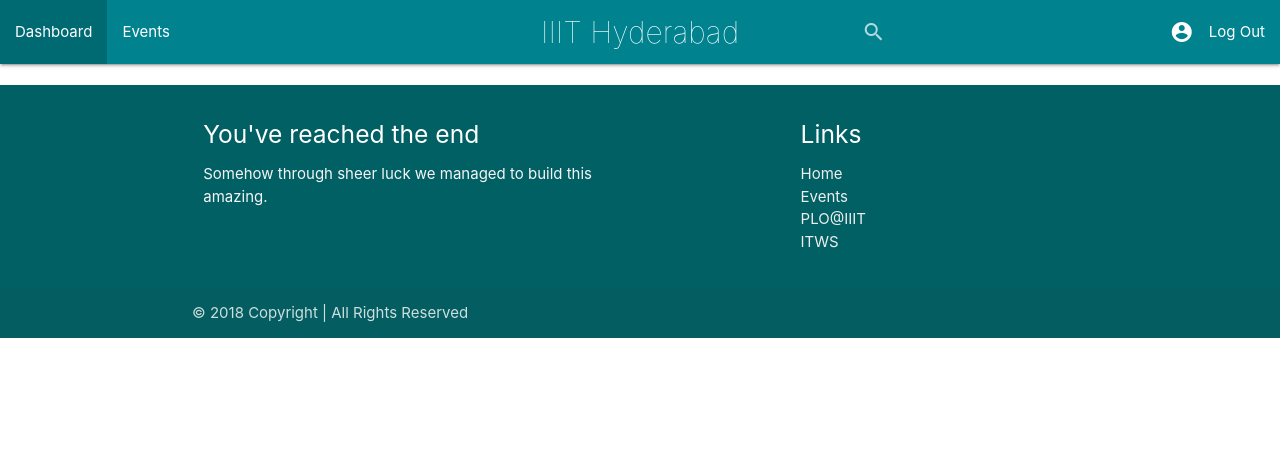
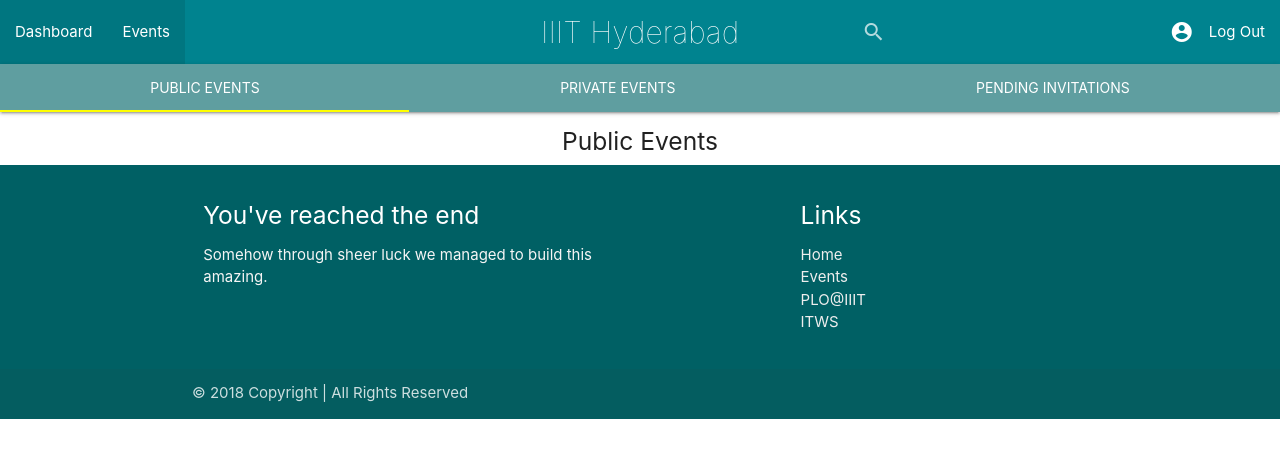
Before and after one commit to RohanChacko/Public-Arena-Booking-Web-App, a Flask app: a page that uses app/templates/base.html in a window 1280 px wide. Shown: the top 458 px of the page. Run offline with Flask 2, Linux system fonts and the light colour scheme; a user stored in the database is signed in; data comes from the database, SQL or seed files in the repository; both versions use the stored data as it was after the commit; data that the repository does not hold is empty; parts of the project's set-up code (start-up, migrations or seed data) failed here and were passed over; some libraries are stand-ins or nearby versions.

Commit message:
Added front end functionalities for events page,invitation page, search bar(post request with enter key), modified the 1st stage of booking form

```diff
--- a/app/templates/base.html
+++ b/app/templates/base.html
@@ -25,8 +25,13 @@
         {% if current_user.is_anonymous %}
         <li class="active"><a href="#">Home</a></li>
         {% else %}
-        <li class="active"><a href="{{ url_for('user', username=current_user.username) }}">Dashboard</a></li>
-        <li><a href="{{ url_for('events', username=current_user.username) }}">Events</a></li>
+          {% if request.path ==  "/user/"+current_user.username %}
+            <li class="active"><a href="{{ url_for('user', username=current_user.username) }}">Dashboard</a></li>
+            <li><a href="{{ url_for('events', username=current_user.username) }}">Events</a></li>
+          {% else %}
+            <li><a href="{{ url_for('user', username=current_user.username) }}">Dashboard</a></li>
+            <li class ="active"><a href="{{ url_for('events', username=current_user.username) }}">Events</a></li>
+          {% endif %}
         {% endif %}
     </ul>
 
@@ -132,7 +137,7 @@
         <!--End of overlay-->
         {% else %}
           <li>
-            <form>
+            <form action="" method="post">
             <div class="input-field">
               <input id="search" type="search" required>
               <label class="label-icon" for="search"><i class="material-icons">search</i></label>
--- a/app/templates/events.html
+++ b/app/templates/events.html
@@ -1,23 +1,115 @@
 {% extends "base.html" %} {% block content0 %}
 
-<div class="container">
+<ul class="tabs tabs-fixed-width tab-demo z-depth-1" style="background-color:cadetblue;">
+  <li class="tab"><a href="#PublicEvents" class="active" style="color:white;">Public Events</a></li>
+  <li class="tab"><a href="#PrivateEvents" style="color:white;">Private Events</a></li>
+  <li class="tab"><a href="#Pending" style="color:white;">Pending Invitations</a></li>
+</ul>
+<!--Public Events-->
+<div class="container" id="PublicEvents">
+
+<h5 class="center-align"> Public Events</h5>
+{% for event in range(events_list|length) %}
+  {% if event%2 == 0 %}
   <div class="row">
+    {% endif %}
+    <div class="col s12 m6">
+      <div id="{{ events_list[event].id }}" class="card hoverable blue-grey darken-1">
+        <a href = "#">
+          <div class="card-content white-text">
+            <span class="card-title">{{ events_list[event].name }}</span>
+              <p>Event type: {{ events_list[event].type }} <br> Venue type: {{ events_list[event].venue }} <br> Date: {{events_list[event].date}} <br> Start time: {{ events_list[event].start_time }} <br> End time: {{ events_list[event].end_time }}
+              </p>
 
-    <div class="col s12 m6">
-      {% for event in events_list %}
-      <div id="{{ event.id }}" class="card hoverable blue-grey darken-1">
-        <div class="card-content white-text">
-          <span class="card-title">{{ event.name }}</span>
-          <p>Event type: {{ event.type }} <br> Venue type: {{ event.venue }} <br> Date: {{event.date}} <br> Start time: {{ event.start_time }} <br> End time: {{ event.end_time }}
-          </p>
-        </div>
+          </div>
+        </a>
+        <!-- if event.creator == current_user.username -->
         <div class="card-action">
-          <a href="{{ url_for('invite', username=current_user.username, event_id=event.id) }}">Invite People</a>
+            <a href="{{ url_for('events',username=current_user.username)}}" class="left-align">Delete</a>
+        <!-- endif -->
         </div>
       </div>
-      {% endfor %}
     </div>
-  </div>
+    {% if event%2 == 1 or event == (events_list|length - 1) %}
+    </div>
+    {% endif %}
+  {% endfor %}
 </div>
 
+
+<!--Private Events-->
+<div class="container" id="PrivateEvents">
+
+<h5 class="center-align"> Private Events</h5>
+{% for event in range(events_list|length) %}
+  {% if event%2 == 0 %}
+  <div class="row">
+    {% endif %}
+    <div class="col s12 m6">
+      <div id="{{ events_list[event].id }}" class="card hoverable blue-grey darken-1">
+        <a href = "#">
+          <div class="card-content white-text">
+            <span class="card-title">{{ events_list[event].name }}</span>
+              <p>Event type: {{ events_list[event].type }} <br> Venue type: {{ events_list[event].venue }} <br> Date: {{events_list[event].date}} <br> Start time: {{ events_list[event].start_time }} <br> End time: {{ events_list[event].end_time }}
+              </p>
+
+          </div>
+        </a>
+        <div class="card-action">
+          <a href="{{ url_for('invite', username=current_user.username, event_id=events_list[event].id) }}">Invite People</a>
+
+          <!-- if event.creator == current_user.username -->
+            <a href="{{ url_for('events',username=current_user.username)}}" class="left-align">Delete</a>
+          <!-- endif -->
+        </div>
+      </div>
+    </div>
+    {% if event%2 == 1 or event == (events_list|length - 1) %}
+    </div>
+    {% endif %}
+  {% endfor %}
+</div>
+
+
+<!--Pending Invitations-->
+
+<div class="container" id="Pending">
+
+<h5 class="center-align"> Pending Invitations</h5>
+{% for event in range(events_list|length) %}
+  {% if event%2 == 0 %}
+  <div class="row">
+    {% endif %}
+    <div class="col s12 m6">
+      <div id="{{ events_list[event].id }}" class="card hoverable blue-grey darken-1">
+        <a href = "#">
+          <div class="card-content white-text">
+            <span class="card-title">{{ events_list[event].name }}</span>
+              <p>Event type: {{ events_list[event].type }} <br> Venue type: {{ events_list[event].venue }} <br> Date: {{events_list[event].date}} <br> Start time: {{ events_list[event].start_time }} <br> End time: {{ events_list[event].end_time }}
+              </p>
+
+          </div>
+        </a>
+        <div class="card-action">
+            <a href="{{ url_for('events',username=current_user.username)}}">Accept</a>
+            <a href="{{ url_for('events',username=current_user.username)}}">Decline</a>             <!--change href to confirm.html-->
+        </div>
+      </div>
+    </div>
+    {% if event%2 == 1 or event == (events_list|length - 1) %}
+    </div>
+    {% endif %}
+  {% endfor %}
+</div>
+
+
+<script>
+  $(document).ready(function() {
+    $('.tabs').tabs();
+    M.toast({html: 'Click on the card to get confirmation receipt!', classes: 'rounded tosts'});
+    $('.tosts').css({"background-color":"yellow","color":"black"});
+    $('.indicator').css({"background-color":"yellow"});
+  });
+</script>
+
 {% endblock%}
--- a/app/templates/index.html
+++ b/app/templates/index.html
@@ -27,7 +27,7 @@
         </div>
       </div>
     </div>
-    {% if event%3 == 2%}
+    {% if event%3 == 2 or event == (events|length - 1)%}
     </div>
     {% endif %}
     {% endfor %}
```
Also changed, not shown: app/templates/eventsecond.html (+16 -3 lines), app/templates/invite.html (+34 -5 lines), app/templates/loggedin.html (+17 -5 lines), app.db.
